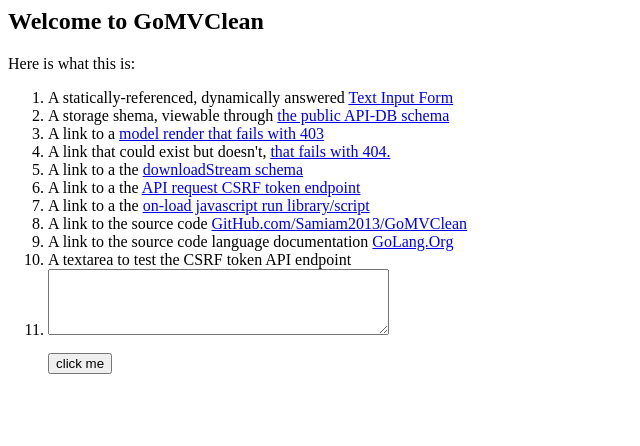
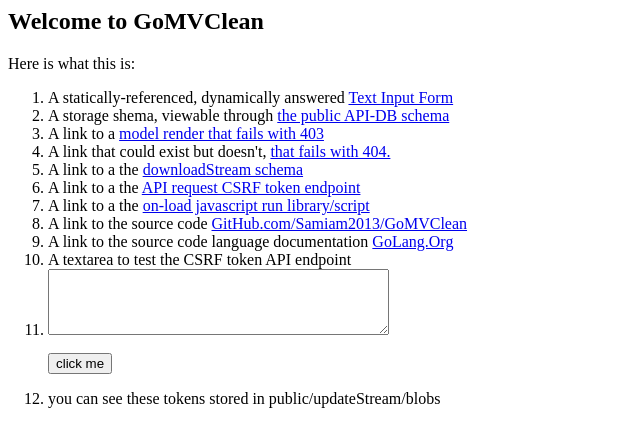
Before and after one commit to samiam2013/GoMVClean, a plain HTML site: page static/index.html in a window 1280 px wide. Shown: the whole page, without its empty margins (0-640 px from the left). Drawn offline with Linux system fonts and the light colour scheme.

Commit message:
marginal update

```diff
--- a/static/index.html
+++ b/static/index.html
@@ -83,6 +83,9 @@
             </form>
           </div>
         </li>
+        <li>
+          <div>
+            you can see these tokens stored in public/updateStream/blobs
       </ol>
     </div>
   </body>
```
